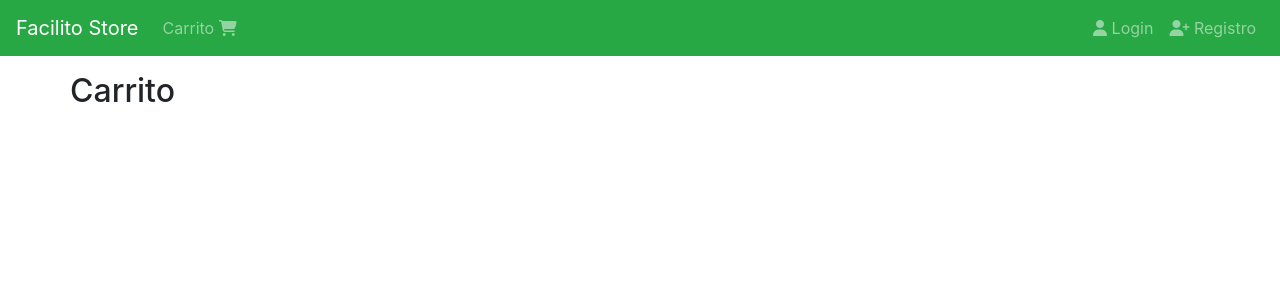
After one commit to maicolmike/appwebDjango, a Django app: template facilito_store/carts/templates/carts/cart.html in a window 1280 px wide. The commit adds this page. Shown: the top 300 px of the page. Run offline with Django 3.2, Linux system fonts and the light colour scheme; the template is opened without the code that fills it, so the values that code supplies are empty; some libraries are stand-ins or nearby versions.

Commit message:
se trabaja en el carrito de compras

```diff
--- /dev/null
+++ b/facilito_store/carts/templates/carts/cart.html
@@ -0,0 +1,6 @@
+{% extends 'base.html' %}
+
+{% block content %}
+
+<h2>Carrito</h2>
+{% endblock %}
--- a/facilito_store/facilito_store/urls.py
+++ b/facilito_store/facilito_store/urls.py
@@ -18,7 +18,8 @@ urlpatterns = [
     path('usuarios/login',views.login_view, name='login'),
     path('usuarios/logout',views.logout_view, name='logout'),
     path('usuarios/registro',views.register, name='register'),
-    path('productos/', include('products.urls'))
+    path('productos/', include('products.urls')),
+    path('carrito/', include('carts.urls')),
 ]
 
 #condicion para mostrar las imagenes en nuestro templates
--- a/facilito_store/templates/navbar.html
+++ b/facilito_store/templates/navbar.html
@@ -1,6 +1,7 @@
 <!-- poder activar los li -->
 {% url 'login' as login %}
 {% url 'register' as register %}
+{% url 'carts:cart' as cart %} <!-- appwebDjango/facilito_store/carts/urls.py-->
 
 <nav class="navbar navbar-expand-md bg-success navbar-dark">
 
@@ -11,6 +12,13 @@
     </button>
 
     <div class="navbar-collapse collapse hide" id="navb">
+
+        <ul class="navbar-nav">
+            <li class="nav-item {% if request.path == cart %} active{% endif %}">
+                <a class="nav-link" href="{{ cart }}">Carrito <span class="fas fa-shopping-cart"></span> </a>
+            </li>
+        </ul>
+
         <ul class="nav navbar-nav ml-auto">
 
             {% if user.is_authenticated %}
```
Also changed, not shown: facilito_store/carts/urls.py (added, +10 -0 lines), facilito_store/carts/views.py (+26 -0 lines), facilito_store/db.sqlite3.
